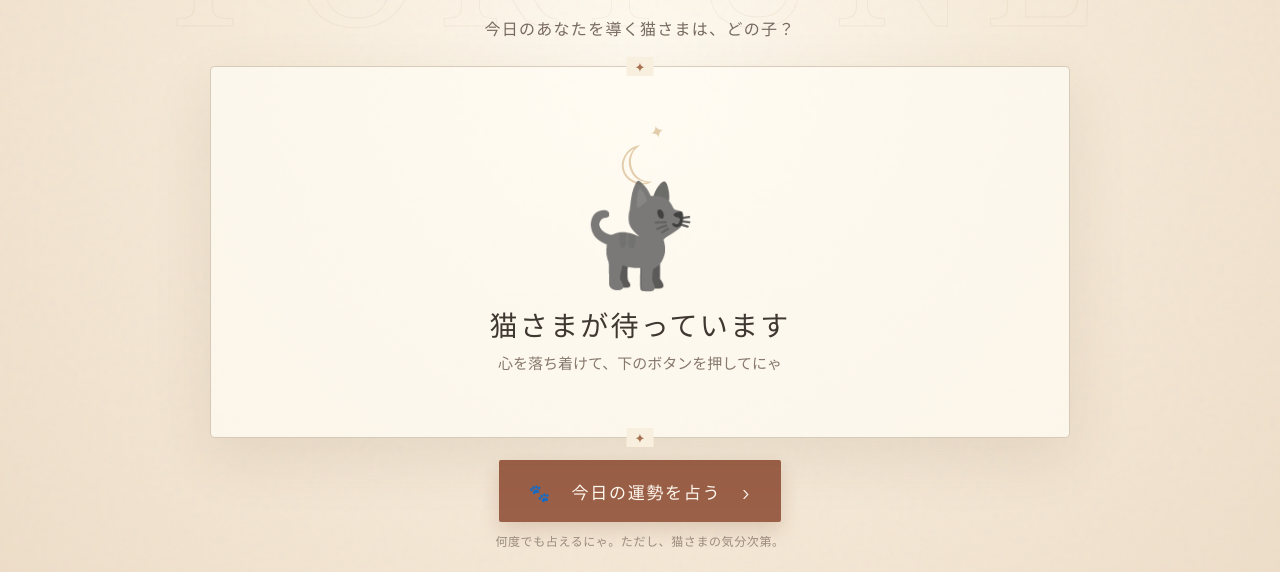
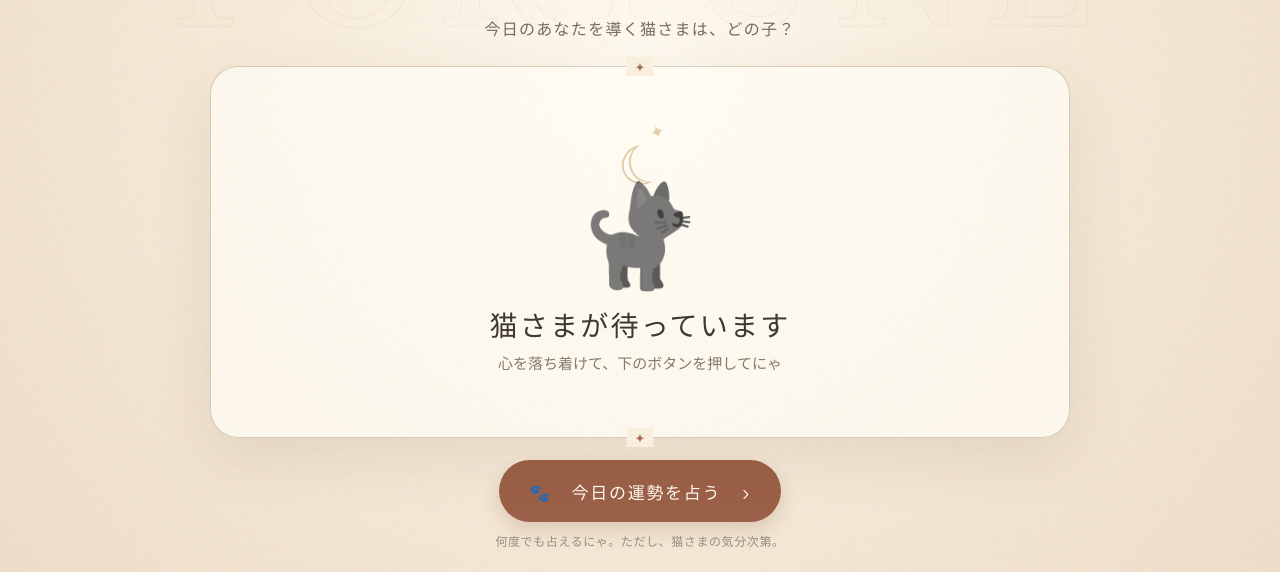
Before and after one commit to oharuka27/cat_fortune, a React (Vite) app: page / in a window 1280 px wide. Shown: the part 170-742 px from the top of the page. Built offline with nearby package versions, Linux system fonts and the light colour scheme.

Commit message:
improved design

```diff
--- a/src/App.tsx
+++ b/src/App.tsx
@@ -87,7 +87,7 @@ function App() {
         <p>今日のあなたを導く猫さまは、どの子？</p>
       </header>
 
-      <section className={`fortune-card ${isAnimating ? 'shuffling' : ''}`} aria-live="polite">
+      <section className={`fortune-card ${cat ? 'has-result' : ''} ${isAnimating ? 'shuffling' : ''}`} aria-live="polite">
         {!cat ? (
           <div className="welcome">
             <div className="moon">☾<span>✦</span></div>
--- a/src/index.css
+++ b/src/index.css
@@ -13,7 +13,8 @@ header { position: relative; }
 h1 { margin: 7px 0 2px; font: 700 clamp(40px, 7vw, 66px) 'Shippori Mincho', serif; letter-spacing: .08em; color: #403831; }
 h1 span { color: #a9684b; }
 header p { margin: 5px 0 26px; font-family: 'Shippori Mincho', serif; font-size: 16px; letter-spacing: .08em; color: #776a5f; }
-.fortune-card { position: relative; width: min(860px, 100%); min-height: 370px; margin: 0 auto 22px; border: 1px solid rgba(116,82,53,.28); border-radius: 5px; background: rgba(255,252,244,.72); box-shadow: 0 20px 60px rgba(85,58,34,.1); transition: opacity .25s, transform .25s; }
+.fortune-card { position: relative; width: min(860px, 100%); min-height: 370px; margin: 0 auto 22px; border: 1px solid rgba(116,82,53,.28); border-radius: 28px; background: rgba(255,252,244,.72); box-shadow: 0 20px 60px rgba(85,58,34,.1); transition: opacity .25s, transform .25s; }
+.fortune-card.has-result { border: 0; background: transparent; box-shadow: none; }
 .fortune-card::before, .fortune-card::after { content: '✦'; position: absolute; z-index: 2; color: #a67151; background: #f8efdf; font-size: 13px; padding: 0 8px; }
 .fortune-card::before { top: -10px; left: 50%; transform: translateX(-50%); }
 .fortune-card::after { bottom: -10px; left: 50%; transform: translateX(-50%); }
@@ -24,14 +25,15 @@ header p { margin: 5px 0 26px; font-family: 'Shippori Mincho', serif; font-size:
 .cat-silhouette { position: relative; margin-top: 25px; font-size: 100px; filter: grayscale(1) brightness(.5); opacity: .82; transform: scaleX(-1); }
 .welcome h2 { margin: 5px 0; font: 600 28px 'Shippori Mincho', serif; letter-spacing: .08em; }
 .welcome p { margin: 3px 0; color: #87786c; font-size: 15px; }
-.result { min-height: 370px; display: grid; grid-template-columns: 42% 58%; }
-.cat-panel { position: relative; display: flex; flex-direction: column; justify-content: center; align-items: center; border-right: 1px solid rgba(116,82,53,.18); background: linear-gradient(145deg, color-mix(in srgb, var(--cat-color), transparent 87%), transparent); }
+.result { min-height: 370px; display: grid; grid-template-columns: 42% 58%; gap: 14px; }
+.cat-panel, .fortune-panel { border: 1px solid rgba(116,82,53,.22); border-radius: 28px; box-shadow: 0 16px 38px rgba(85,58,34,.09); }
+.cat-panel { position: relative; display: flex; flex-direction: column; justify-content: center; align-items: center; overflow: hidden; background: linear-gradient(145deg, color-mix(in srgb, var(--cat-color), transparent 87%), rgba(255,252,244,.78)); }
 .cat-image { width: min(230px, 76%); height: 190px; margin: -8px 0 5px; object-fit: contain; filter: drop-shadow(0 12px 12px rgba(73,50,35,.14)); }
 .chosen { color: #a26b50; font-size: 12px; letter-spacing: .2em; }
 .cat-panel h2 { margin: 3px 0 0; font: 700 32px 'Shippori Mincho', serif; letter-spacing: .15em; }
 .cat-panel p { margin: 3px 0; color: #89786a; font: 14px 'Shippori Mincho', serif; }
 .sparkle { position: absolute; color: #c09b66; }.sparkle.one { left: 18%; top: 22%; font-size: 22px; }.sparkle.two { right: 17%; top: 35%; font-size: 30px; }
-.fortune-panel { padding: 35px 42px 28px; text-align: left; display: flex; flex-direction: column; justify-content: center; }
+.fortune-panel { padding: 35px 42px 28px; text-align: left; display: flex; flex-direction: column; justify-content: center; background: rgba(255,252,244,.78); }
 .fortune-list article { display: flex; gap: 17px; padding: 13px 0; border-bottom: 1px solid rgba(116,82,53,.14); }
 .fortune-list article:last-child { border-bottom: 0; }
 .fortune-icon { flex: 0 0 44px; height: 44px; display: grid; place-items: center; border: 1px solid rgba(179,130,99,.45); border-radius: 50%; background: rgba(255,255,255,.7); box-shadow: 0 4px 12px rgba(126,73,52,.1); font-size: 23px; line-height: 1; }
@@ -40,8 +42,8 @@ header p { margin: 5px 0 26px; font-family: 'Shippori Mincho', serif; font-size:
 .fortune-heading h3 { margin: 0; font: 600 20px 'Shippori Mincho', serif; letter-spacing: .12em; }
 .stars { color: #bd7653; font-size: 18px; line-height: 1; letter-spacing: .08em; white-space: nowrap; }.stars span { color: #d7cbbb; }
 .fortune-copy p { margin: 5px 0 0; color: #776a60; font-size: 14px; line-height: 1.65; }
-blockquote { margin: 18px 0 0; padding: 13px 18px; text-align: center; background: rgba(180,132,93,.08); color: #705b4d; font: 500 15px/1.7 'Shippori Mincho', serif; }
-.fortune-button { display: inline-flex; align-items: center; gap: 20px; min-width: 282px; justify-content: center; padding: 14px 27px; border: 0; border-radius: 2px; color: #fffaf0; background: #9b6048; box-shadow: 0 8px 20px rgba(126,73,52,.2); cursor: pointer; font-size: 17px; font-weight: 700; letter-spacing: .1em; transition: transform .2s, background .2s; }
+blockquote { margin: 18px 0 0; padding: 15px 20px; text-align: center; background: rgba(180,132,93,.09); border-radius: 18px 6px 18px 6px; color: #705b4d; font: 600 17px/1.75 'Shippori Mincho', serif; }
+.fortune-button { display: inline-flex; align-items: center; gap: 20px; min-width: 282px; justify-content: center; padding: 14px 27px; border: 0; border-radius: 999px; color: #fffaf0; background: #9b6048; box-shadow: 0 8px 20px rgba(126,73,52,.2); cursor: pointer; font-size: 17px; font-weight: 700; letter-spacing: .1em; transition: transform .2s, background .2s; }
 .fortune-button:hover { transform: translateY(-2px); background: #874f3a; }.fortune-button:active { transform: translateY(0); }.fortune-button:disabled { cursor: wait; }
 .fortune-button span:last-child { font-size: 23px; font-weight: 400; }
 .note { margin: 10px 0 30px; color: #998a7d; font-size: 12px; letter-spacing: .05em; }
@@ -50,8 +52,9 @@ footer { color: #aa9786; font: 11px Georgia, serif; letter-spacing: .25em; } foo
   main { padding: 36px 14px 22px; }
   header p { margin-bottom: 18px; }
   .fortune-card { min-height: 0; }
-  .result { grid-template-columns: 1fr; }
-  .cat-panel { min-height: 260px; border-right: 0; border-bottom: 1px solid rgba(116,82,53,.18); }
+  .result { grid-template-columns: 1fr; gap: 12px; }
+  .cat-panel, .fortune-panel { border-radius: 24px; }
+  .cat-panel { min-height: 260px; }
   .cat-image { width: min(210px, 72%); height: 160px; margin-top: 0; }
   .fortune-panel { padding: 22px 24px; }
   .welcome { min-height: 350px; }
```
